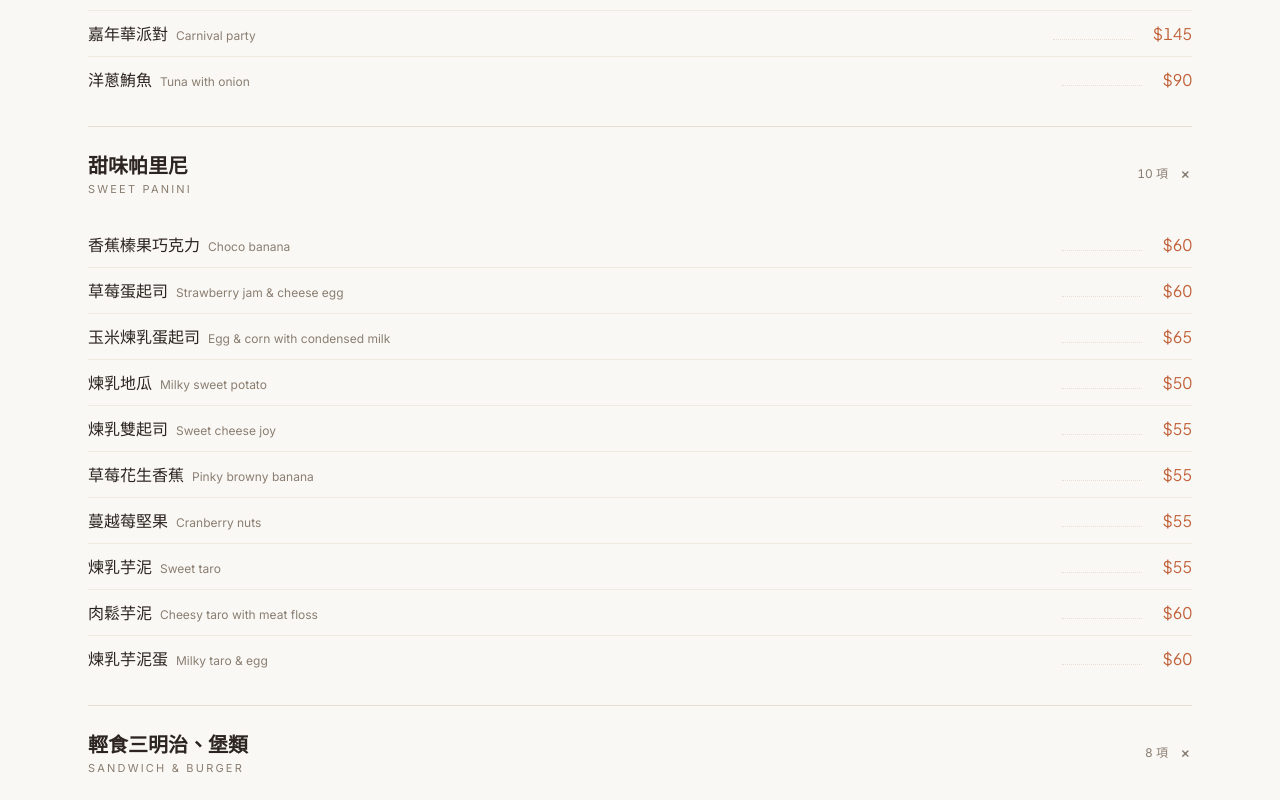
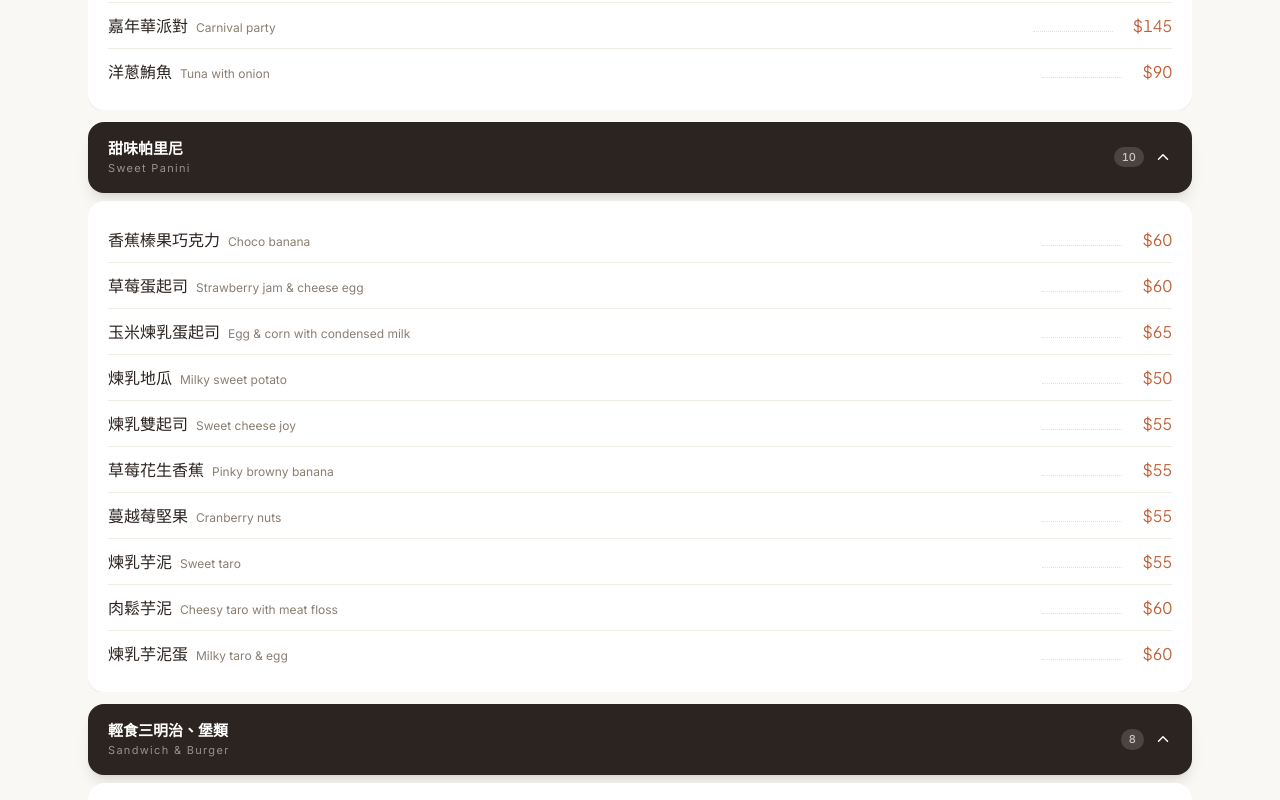
Before and after one commit to ssyan110/amigos-brunch, a Next.js app in the folder amigos-next/: page / in a window 1280 px wide. Shown: the part 3340-4140 px from the top of the page. Built offline with nearby package versions, Linux system fonts and the light colour scheme.

Commit message:
delete catering

```diff
--- a/amigos-next/src/app/page.tsx
+++ b/amigos-next/src/app/page.tsx
@@ -368,45 +368,65 @@ function MenuAccordion({
       : 0;
 
   return (
-    <div className="border-b border-[var(--sand)]">
-      {/* Header — always visible */}
+    <div className="mb-3">
+      {/* iOS 26 style pill button */}
       <button
         onClick={onToggle}
-        className="w-full flex items-center justify-between py-5 md:py-6 text-left group"
+        className={`w-full flex items-center justify-between px-5 py-4 rounded-2xl text-left transition-all duration-300 ${
+          isOpen
+            ? "bg-[var(--espresso)] text-white shadow-lg shadow-[var(--espresso)]/15"
+            : "bg-white text-[var(--espresso)] shadow-sm shadow-black/5 hover:shadow-md hover:shadow-black/8 active:scale-[0.98]"
+        }`}
+        style={{ WebkitTapHighlightColor: "transparent" }}
       >
         <div className="flex-1 min-w-0">
-          <h3 className="text-lg md:text-xl font-semibold font-[family-name:var(--font-zh)] text-[var(--espresso)] group-hover:text-[var(--terracotta)] transition-colors">
+          <h3 className="text-[15px] font-semibold font-[family-name:var(--font-zh)] leading-snug">
             {lang === "zh" ? category.zh : category.en}
           </h3>
           {lang === "zh" && (
-            <p className="text-[11px] uppercase tracking-[0.2em] text-[var(--muted)] mt-0.5">
+            <p className={`text-[11px] tracking-[0.12em] mt-0.5 ${
+              isOpen ? "text-white/50" : "text-[var(--muted)]"
+            }`}>
               {category.en}
             </p>
           )}
         </div>
-        <div className="flex items-center gap-3 shrink-0 ml-4">
-          <span className="text-[12px] text-[var(--muted)] tabular-nums">
-            {itemCount} {lang === "zh" ? "項" : "items"}
+        <div className="flex items-center gap-2.5 shrink-0 ml-4">
+          <span className={`text-[11px] font-medium tabular-nums px-2 py-0.5 rounded-full ${
+            isOpen
+              ? "bg-white/15 text-white/70"
+              : "bg-[var(--linen)] text-[var(--muted)]"
+          }`}>
+            {itemCount}
           </span>
-          <span
-            className={`text-[var(--muted)] transition-transform duration-300 text-lg ${
-              isOpen ? "rotate-45" : "rotate-0"
-            }`}
+          <svg
+            width="18"
+            height="18"
+            viewBox="0 0 18 18"
+            fill="none"
+            className={`transition-transform duration-300 ${isOpen ? "rotate-180" : "rotate-0"}`}
           >
-            +
-          </span>
+            <path
+              d="M4.5 6.75L9 11.25L13.5 6.75"
+              stroke="currentColor"
+              strokeWidth="1.5"
+              strokeLinecap="round"
+              strokeLinejoin="round"
+            />
+          </svg>
         </div>
       </button>
 
       {/* Expandable content */}
       <div
         className={`overflow-hidden transition-all duration-400 ease-in-out ${
-          isOpen ? "max-h-[3000px] opacity-100 pb-6" : "max-h-0 opacity-0"
+          isOpen ? "max-h-[3000px] opacity-100 mt-2" : "max-h-0 opacity-0"
         }`}
       >
+        <div className="bg-white rounded-2xl shadow-sm shadow-black/5 px-5 py-4">
           {/* Category note */}
           {category.note && (
-          <p className="text-[13px] text-[var(--muted)] mb-4 pl-1 italic font-[family-name:var(--font-zh)]">
+            <p className="text-[13px] text-[var(--muted)] mb-4 italic font-[family-name:var(--font-zh)]">
               {lang === "zh" ? category.note.zh : category.note.en}
             </p>
           )}
@@ -440,6 +460,7 @@ function MenuAccordion({
               ))}
             </div>
           )}
+        </div>
       </div>
     </div>
   );
@@ -504,10 +525,10 @@ function MenuSection({ lang }: { lang: "zh" | "en" }) {
 
         {/* Food section */}
         <div className="mb-16">
-          <p className="text-[11px] uppercase tracking-[0.35em] text-[var(--muted)] mb-6 font-semibold">
+          <p className="text-[11px] uppercase tracking-[0.35em] text-[var(--muted)] mb-4 font-semibold">
             {lang === "zh" ? "餐點" : "Food"}
           </p>
-          <div className="border-t border-[var(--sand)]">
+          <div className="space-y-0">
             {foodCategories.map((cat) => (
               <MenuAccordion
                 key={cat.id}
@@ -522,10 +543,10 @@ function MenuSection({ lang }: { lang: "zh" | "en" }) {
 
         {/* Drinks section */}
         <div>
-          <p className="text-[11px] uppercase tracking-[0.35em] text-[var(--muted)] mb-6 font-semibold">
+          <p className="text-[11px] uppercase tracking-[0.35em] text-[var(--muted)] mb-4 font-semibold">
             {lang === "zh" ? "飲品" : "Drinks"}
           </p>
-          <div className="border-t border-[var(--sand)]">
+          <div className="space-y-0">
             {drinkCategories.map((cat) => (
               <MenuAccordion
                 key={cat.id}
```
Lines whose indentation alone changed are shown as unchanged.
